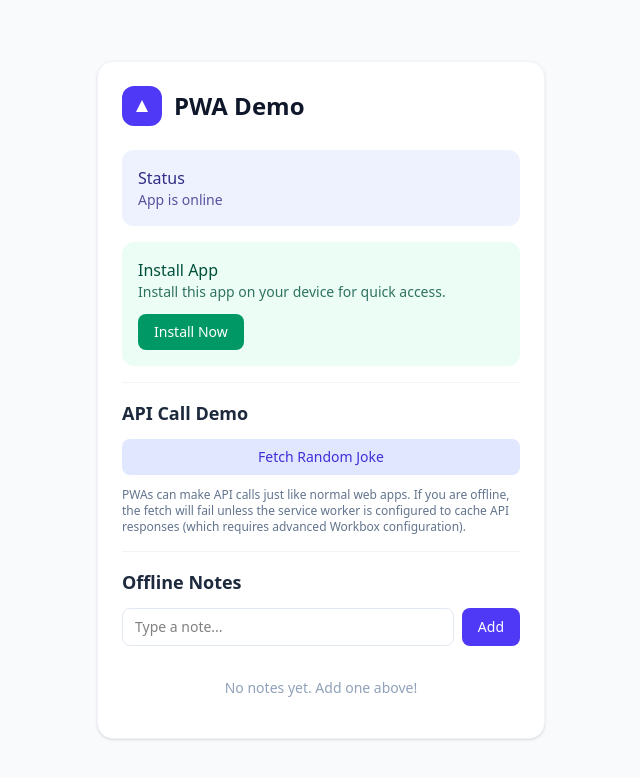
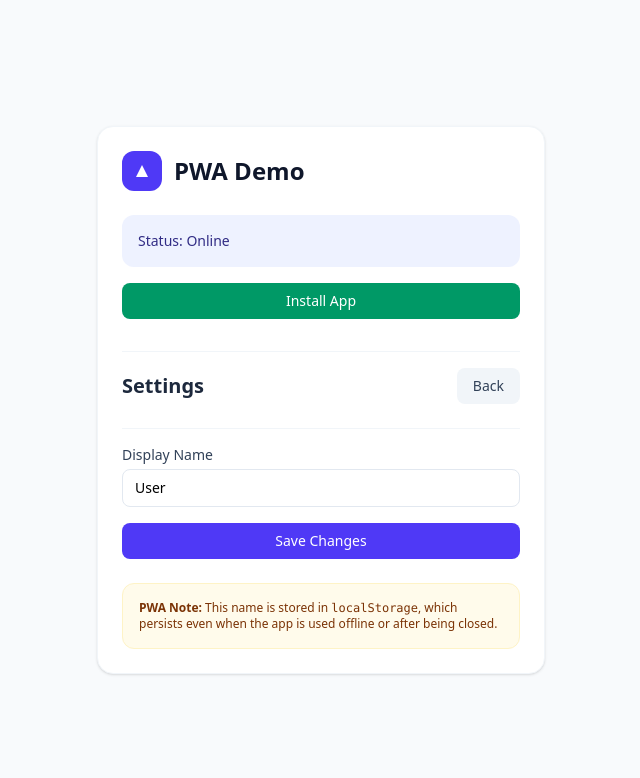
Before and after one commit to truongan2000pro/test-pwa, a React (Vite) app: page /settings in a window 1280 px wide. Shown: the top 778 px of the page, without its empty margins (319-959 px from the left). Built offline with nearby package versions, Linux system fonts and the light colour scheme.

Commit message:
feat: add multi-page routing and settings page

```diff
--- a/package.json
+++ b/package.json
@@ -19,6 +19,7 @@
     "motion": "^12.23.24",
     "react": "^19.0.0",
     "react-dom": "^19.0.0",
+    "react-router-dom": "^7.13.1",
     "vite": "^6.2.0"
   },
   "devDependencies": {
--- a/src/App.tsx
+++ b/src/App.tsx
@@ -1,10 +1,10 @@
-/**
- * @license
- * SPDX-License-Identifier: Apache-2.0
- */
+import { useState, useEffect } from 'react';
+import { BrowserRouter as Router, Routes, Route } from 'react-router-dom';
+import { useRegisterSW } from 'virtual:pwa-register/react';
 
-import { useState, useEffect, FormEvent } from 'react';
-import { useRegisterSW } from 'virtual:pwa-register/react';
+// Pages
+import Home from './pages/Home';
+import Settings from './pages/Settings';
 
 export default function App() {
   const {
@@ -25,7 +25,6 @@ export default function App() {
   const [isStandalone, setIsStandalone] = useState(false);
 
   useEffect(() => {
-    // Detect if the app is already installed (standalone mode)
     const checkStandalone = window.matchMedia('(display-mode: standalone)').matches ||
                          ('standalone' in window.navigator && (window.navigator as any).standalone);
     setIsStandalone(checkStandalone);
@@ -33,7 +32,7 @@ export default function App() {
     const handleBeforeInstallPrompt = (e: any) => {
       e.preventDefault();
       setInstallPrompt(e);
-      setShowManualInstall(false); // Hide manual install if native prompt is available
+      setShowManualInstall(false);
     };
 
     window.addEventListener('beforeinstallprompt', handleBeforeInstallPrompt);
@@ -51,12 +50,12 @@ export default function App() {
         setInstallPrompt(null);
       }
     } else {
-      // Show manual install instructions if native prompt is not available
       setShowManualInstall(true);
     }
   };
 
   return (
+    <Router>
       <div className="min-h-screen bg-slate-50 p-8 font-sans flex items-center justify-center">
         <div className="w-full max-w-md bg-white rounded-2xl shadow-sm border border-slate-100 p-6">
           <div className="flex items-center gap-3 mb-6">
@@ -69,16 +68,14 @@ export default function App() {
           </div>
 
           <div className="space-y-4">
+            {/* PWA Alerts */}
             <div className="p-4 bg-indigo-50 text-indigo-900 rounded-xl">
-            <p className="font-medium">Status</p>
-            <p className="text-sm opacity-80">
-              {offlineReady ? 'App ready to work offline' : 'App is online'}
-            </p>
+              <p className="font-medium text-sm">Status: {offlineReady ? 'Ready for offline' : 'Online'}</p>
             </div>
 
             {needRefresh && (
               <div className="p-4 bg-amber-50 text-amber-900 rounded-xl">
-              <p className="font-medium">Update Available</p>
+                <p className="font-medium text-sm">Update Available</p>
                 <button
                   onClick={() => updateServiceWorker(true)}
                   className="mt-2 px-4 py-2 bg-amber-600 text-white rounded-lg text-sm font-medium hover:bg-amber-700 transition-colors"
@@ -88,13 +85,21 @@ export default function App() {
               </div>
             )}
 
-          {!isStandalone && (
+            {!isStandalone && !installPrompt && !showManualInstall && (
+              <button
+                onClick={handleInstall}
+                className="w-full px-4 py-2 bg-emerald-600 text-white rounded-lg text-sm font-medium hover:bg-emerald-700 transition-colors"
+              >
+                Install App
+              </button>
+            )}
+
+            {installPrompt && (
               <div className="p-4 bg-emerald-50 text-emerald-900 rounded-xl">
                 <p className="font-medium">Install App</p>
-              <p className="text-sm opacity-80 mb-3">Install this app on your device for quick access.</p>
                 <button
                   onClick={handleInstall}
-                className="px-4 py-2 bg-emerald-600 text-white rounded-lg text-sm font-medium hover:bg-emerald-700 transition-colors"
+                  className="mt-2 px-4 py-2 bg-emerald-600 text-white rounded-lg text-sm font-medium hover:bg-emerald-700 transition-colors"
                 >
                   Install Now
                 </button>
@@ -103,128 +108,23 @@ export default function App() {
 
             {showManualInstall && !installPrompt && (
               <div className="p-4 bg-sky-50 text-sky-900 rounded-xl">
-              <p className="font-medium">Manual Installation</p>
-              <p className="text-sm opacity-80 mt-1">
-                To install this app:
-                <br /><strong>iOS (Safari):</strong> Tap the Share icon at the bottom, then tap "Add to Home Screen".
-                <br /><strong>Android (Samsung Internet):</strong> Tap the Menu (three lines) icon, then tap "Add/Install to Home Screen".
-                <br /><strong>Other Browsers:</strong> Look for an "Install" or "Add to Home Screen" option in the browser menu.
+                <p className="font-medium text-sm">Manual Installation Required</p>
+                <p className="text-xs opacity-80 mt-1">
+                  Use your browser menu's "Add to Home Screen" option.
                 </p>
               </div>
             )}
 
-          <div className="pt-4 border-t border-slate-100">
-            <h2 className="text-lg font-semibold text-slate-800 mb-3">API Call Demo</h2>
-            <ApiDemo />
-          </div>
+            <hr className="border-slate-100 my-4" />
 
-          <div className="pt-4 border-t border-slate-100">
-            <h2 className="text-lg font-semibold text-slate-800 mb-3">Offline Notes</h2>
-            <Notes />
+            {/* Application Routes */}
+            <Routes>
+              <Route path="/" element={<Home />} />
+              <Route path="/settings" element={<Settings />} />
+            </Routes>
           </div>
         </div>
       </div>
-    </div>
+    </Router>
   );
 }
-
-function ApiDemo() {
-  const [joke, setJoke] = useState<string | null>(null);
-  const [loading, setLoading] = useState(false);
-  const [error, setError] = useState<string | null>(null);
-
-  const fetchJoke = async () => {
-    setLoading(true);
-    setError(null);
-    try {
-      // Using a public API that doesn't require authentication
-      const response = await fetch('https://official-joke-api.appspot.com/random_joke');
-      if (!response.ok) {
-        throw new Error('Network response was not ok');
-      }
-      const data = await response.json();
-      setJoke(`${data.setup} - ${data.punchline}`);
-    } catch (err) {
-      setError('Failed to fetch joke. You might be offline.');
-      console.error('Error fetching joke:', err);
-    } finally {
-      setLoading(false);
-    }
-  };
-
-  return (
-    <div className="space-y-3">
-      <button
-        onClick={fetchJoke}
-        disabled={loading}
-        className="w-full px-4 py-2 bg-indigo-100 text-indigo-700 rounded-lg text-sm font-medium hover:bg-indigo-200 transition-colors disabled:opacity-50"
-      >
-        {loading ? 'Fetching...' : 'Fetch Random Joke'}
-      </button>
-
-      {error && (
-        <div className="p-3 bg-red-50 text-red-700 rounded-lg text-sm">
-          {error}
-        </div>
-      )}
-
-      {joke && !error && (
-        <div className="p-3 bg-slate-50 border border-slate-200 rounded-lg text-sm text-slate-700 italic">
-          "{joke}"
-        </div>
-      )}
-      <p className="text-xs text-slate-500">
-        PWAs can make API calls just like normal web apps. If you are offline, the fetch will fail unless the service worker is configured to cache API responses (which requires advanced Workbox configuration).
-      </p>
-    </div>
-  );
-}
-
-function Notes() {
-  const [notes, setNotes] = useState<string[]>(() => {
-    const saved = localStorage.getItem('pwa-notes');
-    return saved ? JSON.parse(saved) : [];
-  });
-  const [input, setInput] = useState('');
-
-  useEffect(() => {
-    localStorage.setItem('pwa-notes', JSON.stringify(notes));
-  }, [notes]);
-
-  const addNote = (e: FormEvent) => {
-    e.preventDefault();
-    if (!input.trim()) return;
-    setNotes([input, ...notes]);
-    setInput('');
-  };
-
-  return (
-    <div>
-      <form onSubmit={addNote} className="flex gap-2 mb-4">
-        <input
-          type="text"
-          value={input}
-          onChange={(e) => setInput(e.target.value)}
-          placeholder="Type a note..."
-          className="flex-1 px-3 py-2 border border-slate-200 rounded-lg focus:outline-none focus:ring-2 focus:ring-indigo-500 text-sm"
-        />
-        <button
-          type="submit"
-          className="px-4 py-2 bg-indigo-600 text-white rounded-lg text-sm font-medium hover:bg-indigo-700 transition-colors"
-        >
-          Add
-        </button>
-      </form>
-      <ul className="space-y-2">
-        {notes.map((note, i) => (
-          <li key={i} className="p-3 bg-slate-50 rounded-lg text-slate-700 text-sm border border-slate-100">
-            {note}
-          </li>
-        ))}
-        {notes.length === 0 && (
-          <li className="text-slate-400 text-sm text-center py-4">No notes yet. Add one above!</li>
-        )}
-      </ul>
-    </div>
-  );
-}
--- /dev/null
+++ b/src/components/ApiDemo.tsx
@@ -0,0 +1,52 @@
+import { useState } from 'react';
+
+export default function ApiDemo() {
+  const [joke, setJoke] = useState<string | null>(null);
+  const [loading, setLoading] = useState(false);
+  const [error, setError] = useState<string | null>(null);
+
+  const fetchJoke = async () => {
+    setLoading(true);
+    setError(null);
+    try {
+      const response = await fetch('https://official-joke-api.appspot.com/random_joke');
+      if (!response.ok) {
+        throw new Error('Network response was not ok');
+      }
+      const data = await response.json();
+      setJoke(`${data.setup} - ${data.punchline}`);
+    } catch (err) {
+      setError('Failed to fetch joke. You might be offline.');
+      console.error('Error fetching joke:', err);
+    } finally {
+      setLoading(false);
+    }
+  };
+
+  return (
+    <div className="space-y-3">
+      <button
+        onClick={fetchJoke}
+        disabled={loading}
+        className="w-full px-4 py-2 bg-indigo-100 text-indigo-700 rounded-lg text-sm font-medium hover:bg-indigo-200 transition-colors disabled:opacity-50"
+      >
+        {loading ? 'Fetching...' : 'Fetch Random Joke'}
+      </button>
+
+      {error && (
+        <div className="p-3 bg-red-50 text-red-700 rounded-lg text-sm">
+          {error}
+        </div>
+      )}
+
+      {joke && !error && (
+        <div className="p-3 bg-slate-50 border border-slate-200 rounded-lg text-sm text-slate-700 italic">
+          "{joke}"
+        </div>
+      )}
+      <p className="text-xs text-slate-500">
+        PWAs can make API calls just like normal web apps. If you are offline, the fetch will fail unless the service worker is configured to cache API responses.
+      </p>
+    </div>
+  );
+}
--- /dev/null
+++ b/src/components/Notes.tsx
@@ -0,0 +1,50 @@
+import { useState, useEffect, FormEvent } from 'react';
+
+export default function Notes() {
+  const [notes, setNotes] = useState<string[]>(() => {
+    const saved = localStorage.getItem('pwa-notes');
+    return saved ? JSON.parse(saved) : [];
+  });
+  const [input, setInput] = useState('');
+
+  useEffect(() => {
+    localStorage.setItem('pwa-notes', JSON.stringify(notes));
+  }, [notes]);
+
+  const addNote = (e: FormEvent) => {
+    e.preventDefault();
+    if (!input.trim()) return;
+    setNotes([input, ...notes]);
+    setInput('');
+  };
+
+  return (
+    <div>
+      <form onSubmit={addNote} className="flex gap-2 mb-4">
+        <input
+          type="text"
+          value={input}
+          onChange={(e) => setInput(e.target.value)}
+          placeholder="Type a note..."
+          className="flex-1 px-3 py-2 border border-slate-200 rounded-lg focus:outline-none focus:ring-2 focus:ring-indigo-500 text-sm"
+        />
+        <button
+          type="submit"
+          className="px-4 py-2 bg-indigo-600 text-white rounded-lg text-sm font-medium hover:bg-indigo-700 transition-colors"
+        >
+          Add
+        </button>
+      </form>
+      <ul className="space-y-2">
+        {notes.map((note, i) => (
+          <li key={i} className="p-3 bg-slate-50 rounded-lg text-slate-700 text-sm border border-slate-100">
+            {note}
+          </li>
+        ))}
+        {notes.length === 0 && (
+          <li className="text-slate-400 text-sm text-center py-4">No notes yet. Add one above!</li>
+        )}
+      </ul>
+    </div>
+  );
+}
--- /dev/null
+++ b/src/pages/Home.tsx
@@ -0,0 +1,31 @@
+import { useNavigate } from 'react-router-dom';
+import ApiDemo from '../components/ApiDemo';
+import Notes from '../components/Notes';
+
+export default function Home() {
+  const navigate = useNavigate();
+
+  return (
+    <div className="space-y-6">
+      <div className="flex items-center justify-between">
+        <h2 className="text-xl font-bold text-slate-800">Home Page</h2>
+        <button
+          onClick={() => navigate('/settings')}
+          className="px-4 py-2 bg-slate-100 text-slate-700 rounded-lg text-sm font-medium hover:bg-slate-200 transition-colors"
+        >
+          Settings
+        </button>
+      </div>
+
+      <div className="pt-4 border-t border-slate-100">
+        <h2 className="text-lg font-semibold text-slate-800 mb-3">API Call Demo</h2>
+        <ApiDemo />
+      </div>
+
+      <div className="pt-4 border-t border-slate-100">
+        <h2 className="text-lg font-semibold text-slate-800 mb-3">Offline Notes</h2>
+        <Notes />
+      </div>
+    </div>
+  );
+}
--- /dev/null
+++ b/src/pages/Settings.tsx
@@ -0,0 +1,56 @@
+import { useState, useEffect } from 'react';
+import { useNavigate } from 'react-router-dom';
+
+export default function Settings() {
+  const navigate = useNavigate();
+  const [name, setName] = useState(() => {
+    return localStorage.getItem('pwa-user-name') || 'User';
+  });
+
+  const handleSave = () => {
+    localStorage.setItem('pwa-user-name', name);
+    alert('Name saved!');
+  };
+
+  return (
+    <div className="space-y-6">
+      <div className="flex items-center justify-between">
+        <h2 className="text-xl font-bold text-slate-800">Settings</h2>
+        <button
+          onClick={() => navigate('/')}
+          className="px-4 py-2 bg-slate-100 text-slate-700 rounded-lg text-sm font-medium hover:bg-slate-200 transition-colors"
+        >
+          Back
+        </button>
+      </div>
+
+      <div className="pt-4 border-t border-slate-100 space-y-4">
+        <div>
+          <label className="block text-sm font-medium text-slate-700 mb-1">
+            Display Name
+          </label>
+          <input
+            type="text"
+            value={name}
+            onChange={(e) => setName(e.target.value)}
+            className="w-full px-3 py-2 border border-slate-200 rounded-lg focus:outline-none focus:ring-2 focus:ring-indigo-500 text-sm"
+            placeholder="Enter your name"
+          />
+        </div>
+
+        <button
+          onClick={handleSave}
+          className="w-full px-4 py-2 bg-indigo-600 text-white rounded-lg text-sm font-medium hover:bg-indigo-700 transition-colors"
+        >
+          Save Changes
+        </button>
+      </div>
+
+      <div className="p-4 bg-amber-50 rounded-xl text-amber-900 border border-amber-100">
+        <p className="text-xs">
+          <strong>PWA Note:</strong> This name is stored in <code>localStorage</code>, which persists even when the app is used offline or after being closed.
+        </p>
+      </div>
+    </div>
+  );
+}
```
Also changed, not shown: 1 other file (tests, documents, lock files or other folders). Lines whose indentation alone changed are shown as unchanged.
